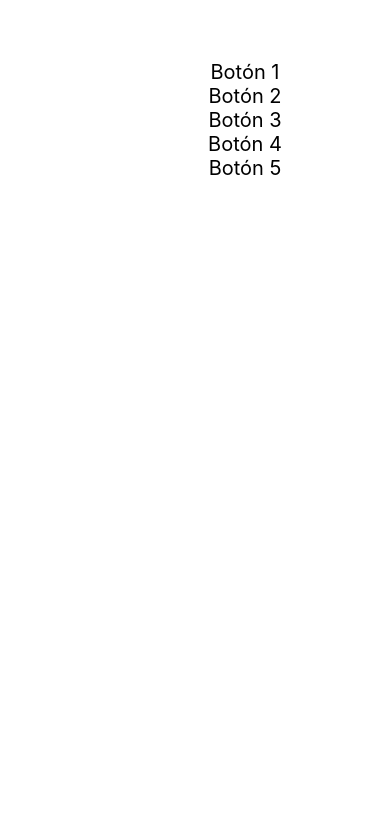
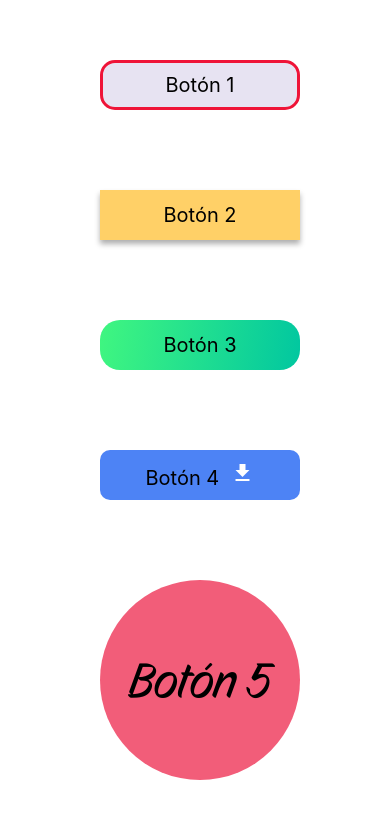
Before and after one commit to kristiangarcia/estilos, a React Native app: screen / in a window 390 px wide. Shown: the part 140-958 px from the top of the page. Before the commit the page ends 844 px from the top, so only its background shows below. Built offline with nearby package versions, Linux system fonts and the light colour scheme.

Commit message:
Creados todos los botones

```diff
--- a/App.tsx
+++ b/App.tsx
@@ -1,7 +1,13 @@
 import { StyleSheet, Text, View } from 'react-native'
 import React from 'react'
+import { LinearGradient } from 'expo-linear-gradient'
+import { MaterialIcons } from '@expo/vector-icons'
+import { useFonts } from 'expo-font'
 
 export default function App() {
+  useFonts({
+    "StoryScript": require("./assets/StoryScript-Regular.ttf")
+  })
   return (
     <View style={styles.contenedor}>
       <View style={styles.boton1}>
@@ -10,14 +16,24 @@ export default function App() {
       <View style={styles.boton2}>
         <Text style={styles.texto}>Botón 2</Text>
       </View>
-      <View style={styles.boton3}>
-        <Text style={styles.texto}>Botón 3</Text>
+      <View>
+        <LinearGradient
+          colors={['#01C7A0', '#40F680']}
+          start={{x: 0.93, y: 0.75}}
+          end={{x: 0.07, y: 0.25}}
+          style={styles.boton3}
+        >
+          <Text style={styles.texto}>Botón 3</Text>
+        </LinearGradient>
       </View>
       <View style={styles.boton4}>
-        <Text style={styles.texto}>Botón 4</Text>
+        <Text style={styles.texto}>
+          Botón 4 {" "}
+          <MaterialIcons name={"download"} size={24} color={"white"} />
+        </Text>
       </View>
       <View style={styles.boton5}>
-        <Text style={styles.texto}>Botón 5</Text>
+        <Text style={styles.texto5}>Botón 5</Text>
       </View>
     </View>
   )
@@ -29,17 +45,59 @@ const styles = StyleSheet.create({
     marginLeft: 100
   },
   texto:{
-    margin:"auto",
+    margin:'auto',
     fontSize:20
   },
   boton1:{
+    // propiedades comunes a todos los botones
+    width:200,
+    height:50,
+    marginBottom:80,
+    // propiedades específicas del botón 1
+    backgroundColor:'#e7e3f2',
+    borderColor:'#ef1438',
+    borderStyle:'solid',
+    borderWidth:3,
+    borderRadius:15
   },
   boton2:{
+    width:200,
+    height:50,
+    marginBottom:80,
+    backgroundColor:'#ffd067',
+    shadowColor: "#000",
+    shadowOffset: {
+      width: 0,
+      height: 4,
+    },
+    shadowOpacity: 0.32,
+    shadowRadius: 5.46,
+
+    elevation: 9,
   },
   boton3:{
+    width:200,
+    height:50,
+    marginBottom:80,
+    borderRadius:20
   },
   boton4:{
+    width:200,
+    height:50,
+    marginBottom:80,
+    backgroundColor:'#4d83f5',
+    borderRadius:10
   },
   boton5:{
+    width:200,
+    height:200,
+    marginBottom:80,
+    backgroundColor:'#f25d79',
+    borderRadius:'50%'
+  },
+  texto5:{
+    fontFamily:'StoryScript',
+    fontSize:50,
+    margin:'auto'
   }
 })
--- a/app.json
+++ b/app.json
@@ -25,6 +25,9 @@
     },
     "web": {
       "favicon": "./assets/favicon.png"
-    }
+    },
+    "plugins": [
+      "expo-font"
+    ]
   }
 }
--- a/package.json
+++ b/package.json
@@ -9,7 +9,10 @@
     "web": "expo start --web"
   },
   "dependencies": {
+    "@expo/vector-icons": "^15.0.2",
     "expo": "~54.0.10",
+    "expo-font": "~14.0.8",
+    "expo-linear-gradient": "~15.0.7",
     "expo-status-bar": "~3.0.8",
     "react": "19.1.0",
     "react-native": "0.81.4"
```
Also changed, not shown: assets/StoryScript-Regular.ttf (added), 1 other file (tests, documents, lock files or other folders).
